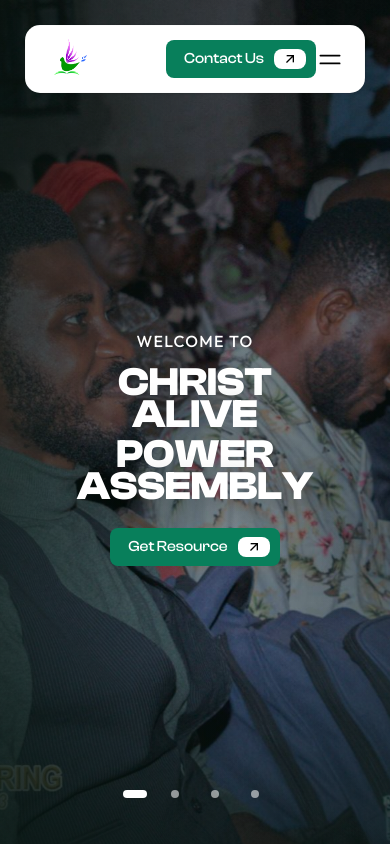
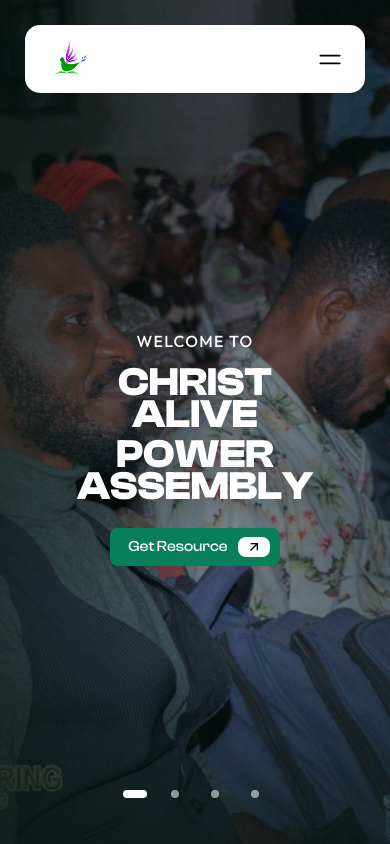
Before and after one commit to asaphdeveloper/christ-alive-power-assembly, a React (Vite) app in the folder frontend/: page / in a window 390 px wide. Shown: the top 844 px of the page. Built offline with nearby package versions, Linux system fonts and the light colour scheme.

Commit message:
little touch

```diff
--- a/frontend/src/components/NavBarMobile.css
+++ b/frontend/src/components/NavBarMobile.css
@@ -9,7 +9,7 @@
   .nav-links {
     display: none;
   }
-  .contact-us-btn {
+  .nav-bar .contact-us-btn {
     display: none;
   }
   button.menu {
--- a/frontend/src/pages/HomePage/ResourcesSection.jsx
+++ b/frontend/src/pages/HomePage/ResourcesSection.jsx
@@ -56,7 +56,7 @@ export const Resources = () => {
 
               <div className="church-resource-actions">
                 <button className="church-resource-open" type="button" title="Available when the PDF is published">
-                  <HugeiconsIcon icon={ViewIcon} size={18} aria-hidden="true" /> Open PDF</button>
+                  <HugeiconsIcon icon={ViewIcon} size={18} aria-hidden="true" /> Open</button>
                 <button className="church-resource-download" type="button" title="Available when the PDF is published">
                   <HugeiconsIcon icon={CloudDownloadIcon} size={18} aria-hidden="true" /> Download</button>
               </div>
```
